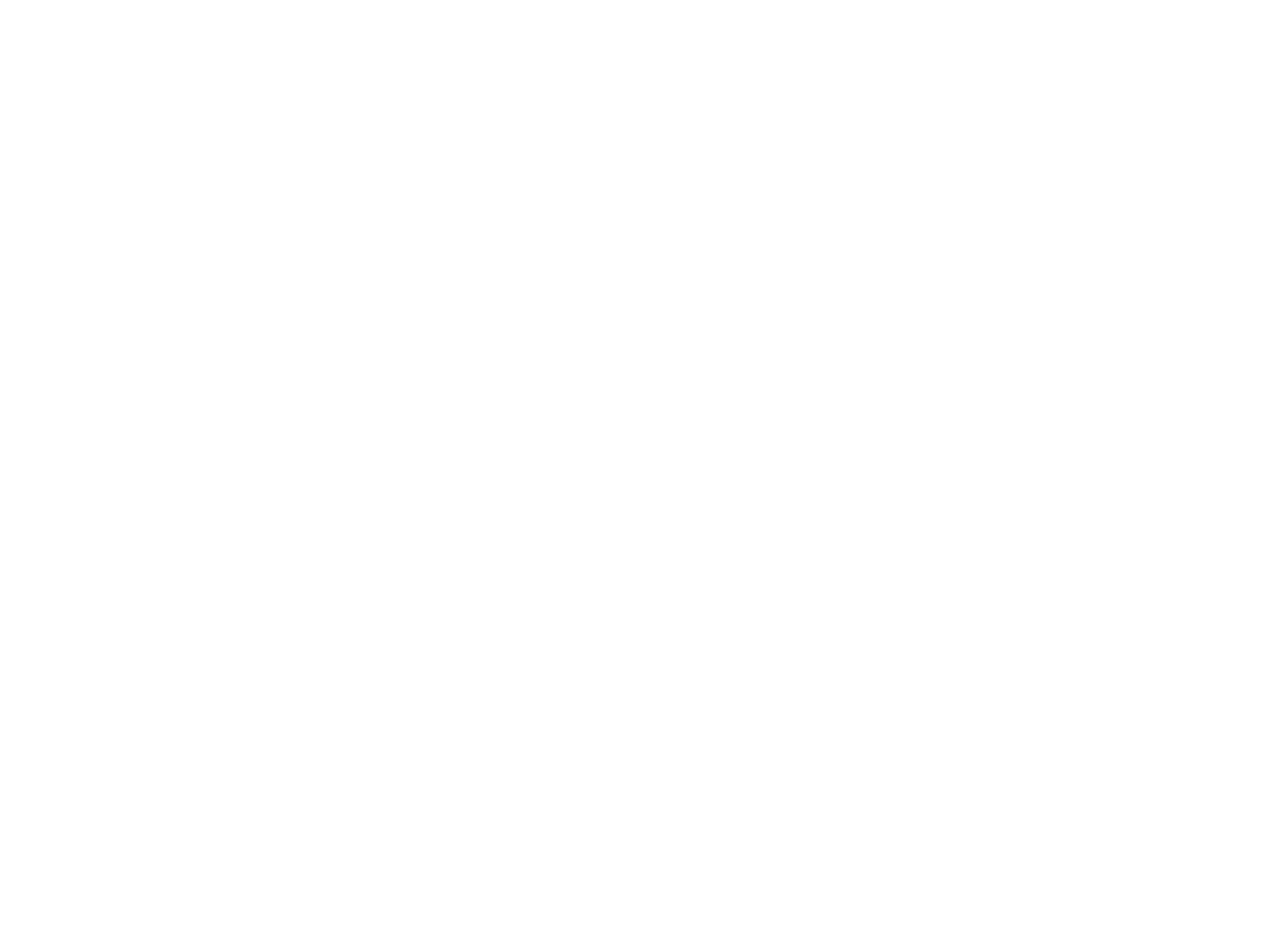
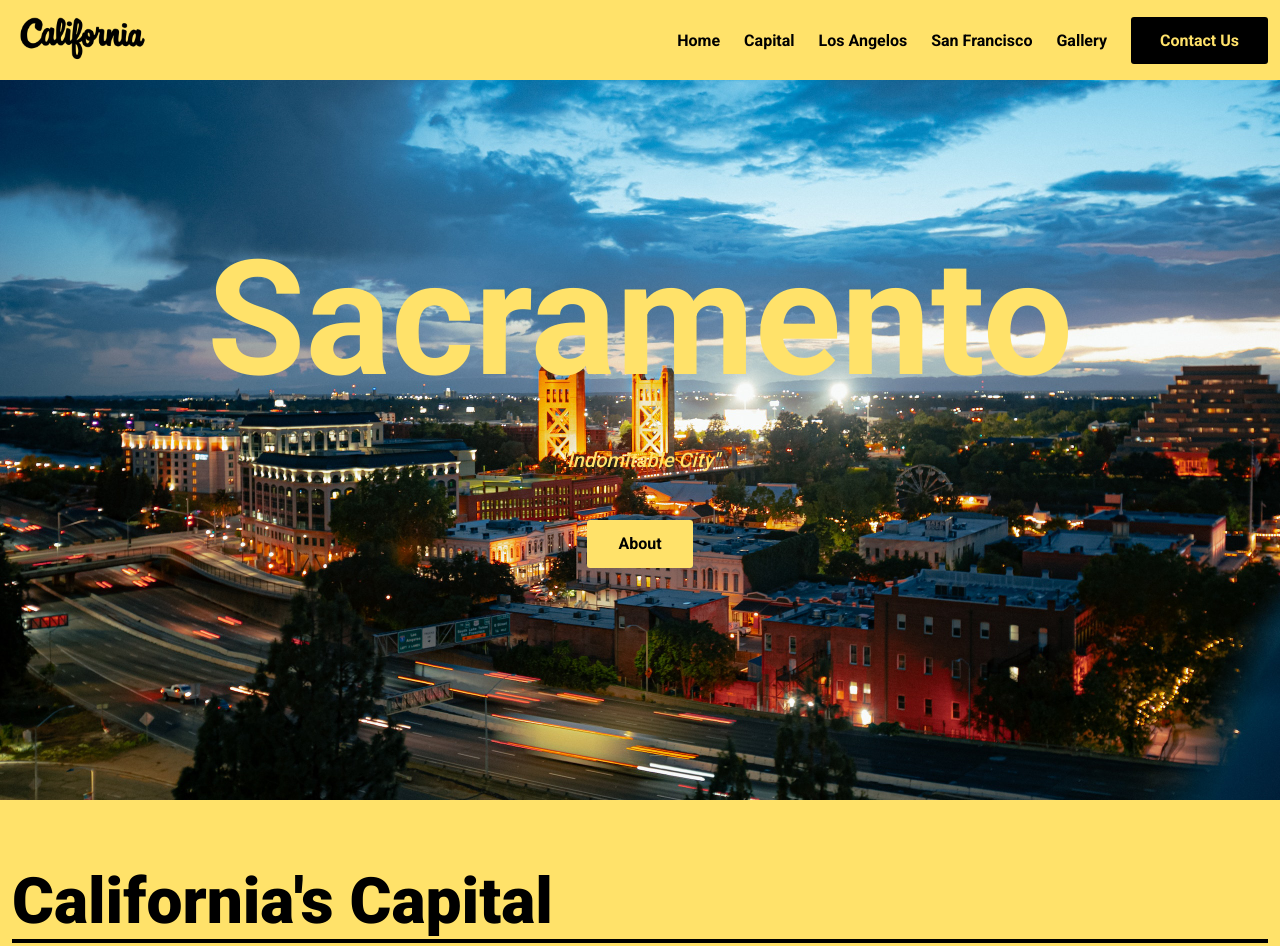
Before and after one commit to JasneetSingh1/California-Website, a plain HTML site: page pages/capital.html in a window 1280 px wide. Shown: the top 946 px of the page. Before the commit the page ends 800 px from the top, so only its background shows below. Drawn offline with Linux system fonts and the light colour scheme.

Commit message:
created capital page

```diff
--- a/css/styles.css
+++ b/css/styles.css
@@ -113,11 +113,14 @@ nav{
 /* HEADER */
 
 .landing-page{
-    background-image: url(/assets/landing-page.jpg);
     background-position: center;
     background-size:cover;
     background-repeat: no-repeat;
     height: 90vh;
+}
+
+.main-page--img{
+    background-image: url(/assets/landing-page.jpg);
 }
 
 .landing-page__content{
@@ -241,3 +244,10 @@ nav{
     padding-right: 16px;
 
 }
+
+
+/* CAPITAL PAGE */
+
+.capital-page--img{
+    background-image: url('/assets/sacramento.jpg');
+}
--- a/pages/capital.html
+++ b/pages/capital.html
@@ -0,0 +1,105 @@
+<!DOCTYPE html>
+<html lang="en">
+<head>
+    <meta charset="UTF-8">
+    <meta http-equiv="X-UA-Compatible" content="IE=edge">
+    <meta name="viewport" content="width=device-width, initial-scale=1.0">
+    <link rel="stylesheet" href="/css/styles.css">
+    <title>California</title>
+</head>
+<body>
+    <div class="landing-page">
+        <nav>
+            <figure class="logo-wrapper">
+                <a href="/index.html">
+                    <img class="logo-wrapper__img" src="/assets/logo.png" alt="California Logo">
+                </a>
+            </figure>
+
+            <ul class="nav-list">
+                <li class="nav-list__link">
+                    <a href="/index.html" class="
+                    nav-list__link__anchor
+                    link-hover--effect
+                    link-hover--effect-black">Home</a>
+                </li>
+                <li class="nav-list__link">
+                    <a href="#" class="
+                    nav-list__link__anchor
+                    link-hover--effect
+                    link-hover--effect-black">Capital</a>
+                </li>
+                <li class="nav-list__link">
+                    <a href="" class="
+                    nav-list__link__anchor
+                    link-hover--effect
+                    link-hover--effect-black">Los Angelos</a>
+                </li>
+                <li class="nav-list__link">
+                    <a href="" class="
+                    nav-list__link__anchor
+                    link-hover--effect
+                    link-hover--effect-black">San Francisco</a>
+                </li>
+                <li class="nav-list__link">
+                    <a href="" class="
+                    nav-list__link__anchor
+                    link-hover--effect
+                    link-hover--effect-black">Gallery</a>
+                </li>
+                <li class="nav-list__link">
+                    <a href="" class="
+                    nav-list__link__anchor
+                    btn contact-btn" target="_blank">Contact Us</a>
+                </li>
+            </ul>
+        </nav>
+
+        <header class="landing-page capital-page--img">
+            <div class="landing-page__content">
+                <h1 class="landing-page__title">Sacramento</h1>
+                <p class="landing-page__para"><em>"Indomitable City"</em></p>
+                <a href="#about">
+                    <button class="landing-page__btn">
+                        About
+                    </button>
+                </a>
+            </div>
+        </header>
+
+        <section id="about">
+            <h1 class="about__title">California's Capital</h1>
+            <div class="about__content">
+                <p class="about__content__para">Lorem ipsum dolor sit, amet consectetur adipisicing elit. Vero aliquam quae, libero esse voluptates
+                    ratione voluptatem velit veniam culpa sequi quod expedita illum doloribus eius tempore molestiae
+                    voluptate, exercitationem adipisci?Lorem ipsum dolor sit, amet consectetur adipisicing elit. Vero aliquam quae, libero esse voluptates
+                    ratione voluptatem velit veniam culpa sequi quod expedita illum doloribus eius tempore molestiae
+                    voluptate, exercitationem adipisci?Lorem ipsum dolor sit, amet consectetur adipisicing elit. Vero aliquam quae, libero esse voluptates
+                    ratione voluptatem velit veniam culpa sequi quod expedita illum doloribus eius tempore molestiae
+                    voluptate, exercitationem adipisci?</p>
+                <figure class="about__content__wrapper">
+                    <img class="about__content__wrapper__img" src="/assets/landing-page2.jpg" alt="California Desert">
+                </figure>
+                <p class="about__content__para">Lorem ipsum dolor sit, amet consectetur adipisicing elit. Vero aliquam quae, libero esse voluptates
+                    ratione voluptatem velit veniam culpa sequi quod expedita illum doloribus eius tempore molestiae
+                    voluptate, exercitationem adipisci?Lorem ipsum dolor sit, amet consectetur adipisicing elit. Vero aliquam quae, libero esse voluptates
+                    ratione voluptatem velit veniam culpa sequi quod expedita illum doloribus eius tempore molestiae
+                    voluptate, exercitationem adipisci?Lorem ipsum dolor sit, amet consectetur adipisicing elit. Vero aliquam quae, libero esse voluptates
+                    ratione voluptatem velit veniam culpa sequi quod expedita illum doloribus eius tempore molestiae
+                    voluptate, exercitationem adipisci?</p>
+                <aside class="about__aside"> <p class="about__aside__para"><em>Lorem ipsum dolor sit, amet consectetur adipisicing elit. Vero aliquam quae, libero esse voluptates
+                    ratione voluptatem velit veniam culpa sequi quod expedita illum doloribus eius tempore molestiae
+                    voluptate, exercitationem adipisci?Lorem ipsum dolor sit, amet consectetur adipisicing elit. Vero aliquam quae, libero esse voluptates
+                    ratione voluptatem velit veniam</em></p> </aside>
+            </div>
+
+            <aside>
+
+            </aside>
+
+        </section>
+
+    </div>
+
+</body>
+</html>
```
Also changed, not shown: index.html (+4 -4 lines), assets/sacramento.jpg (added).
